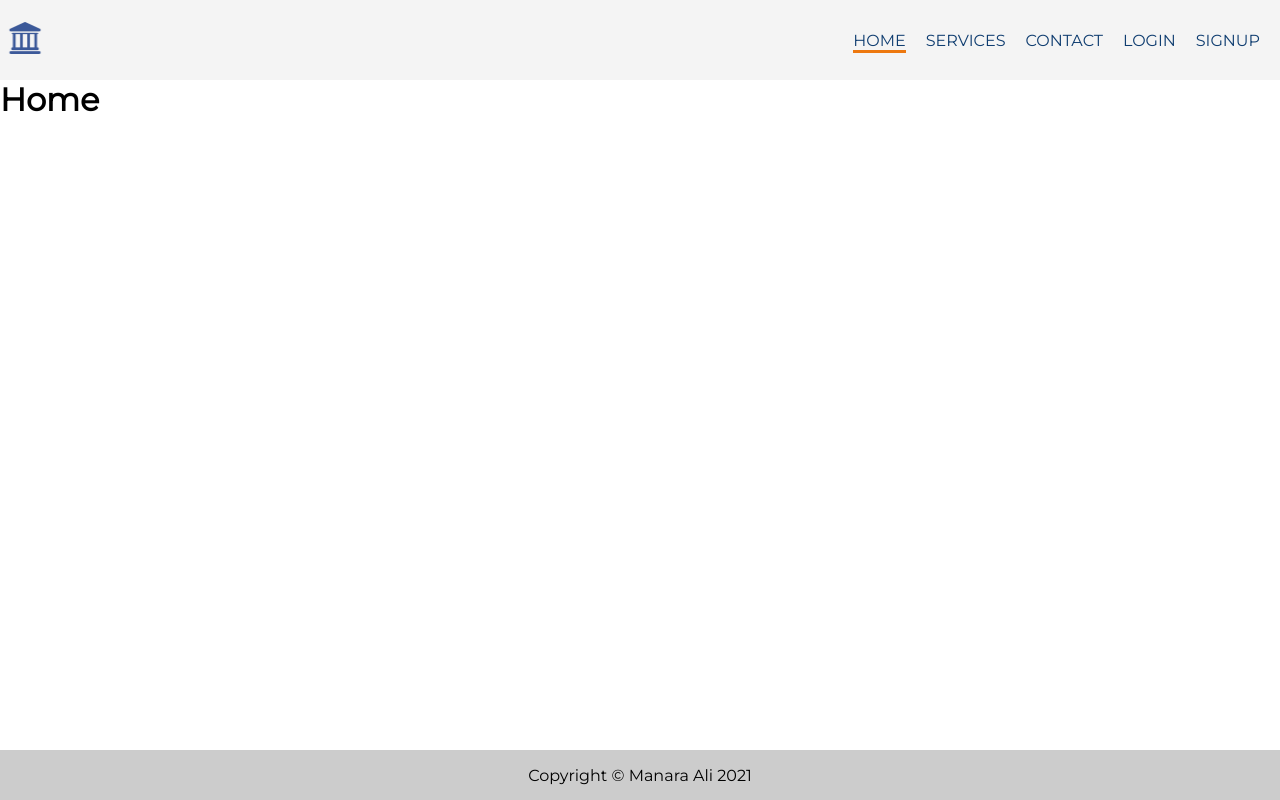
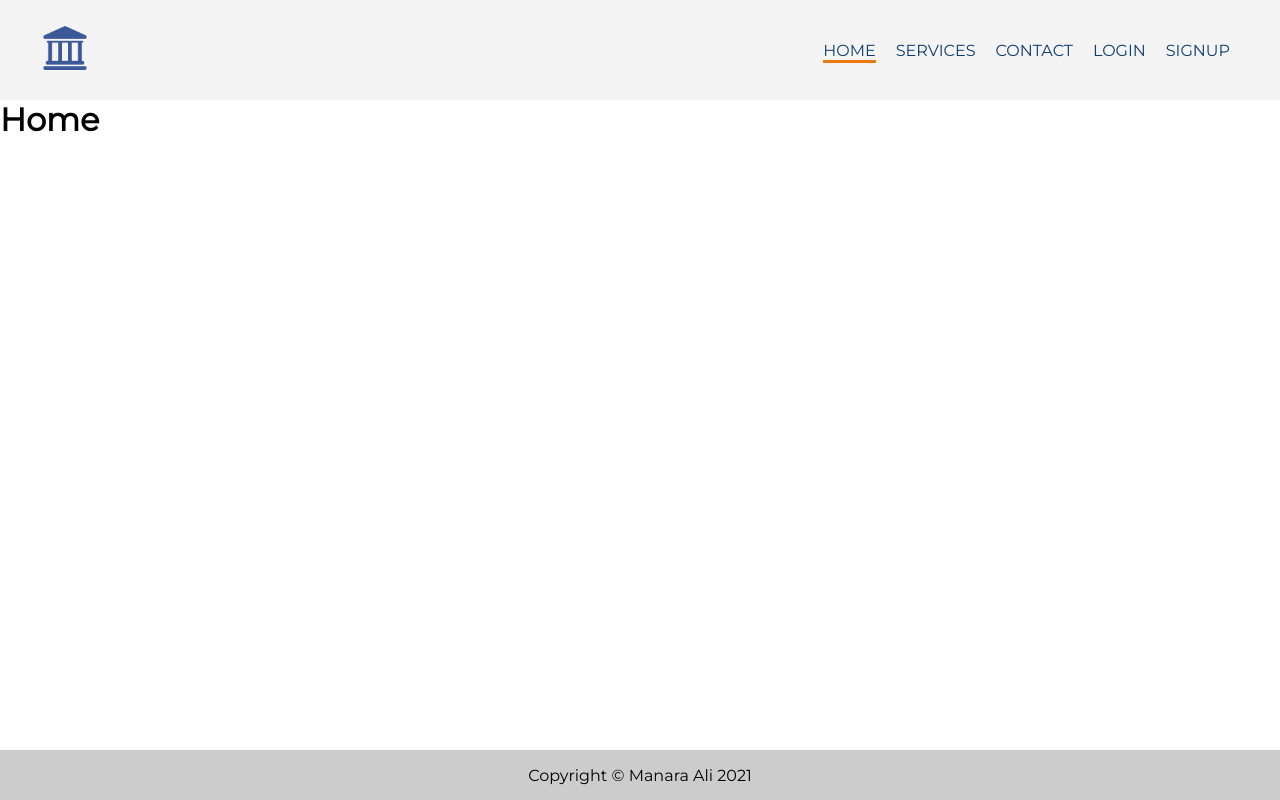
Before and after one commit to Manara-Ali/banking-app, a React (Create React App) app in the folder jsx/: page / in a window 1280 px wide. Built offline with nearby package versions, Linux system fonts and the light colour scheme.

Commit message:
Increase navbar height to 100px from 70px

```diff
--- a/jsx/src/components/navbar/Navbar.css
+++ b/jsx/src/components/navbar/Navbar.css
@@ -3,7 +3,8 @@
   flex-wrap: wrap;
   align-items: center;
   background-color: #f4f4f4;
-  height: 80px;
+  height: 100px;
+  padding-left: 30px;
 }
 
 .nav-logo {
@@ -11,12 +12,14 @@
 }
 
 .logo {
-  width: 50px;
+  width: 70px;
+  justify-self: center;
 }
 
 .nav-container {
   display: flex;
   justify-content: space-between;
+  padding-right: 30px;
 }
 
 .nav-container .nav-links {
```
